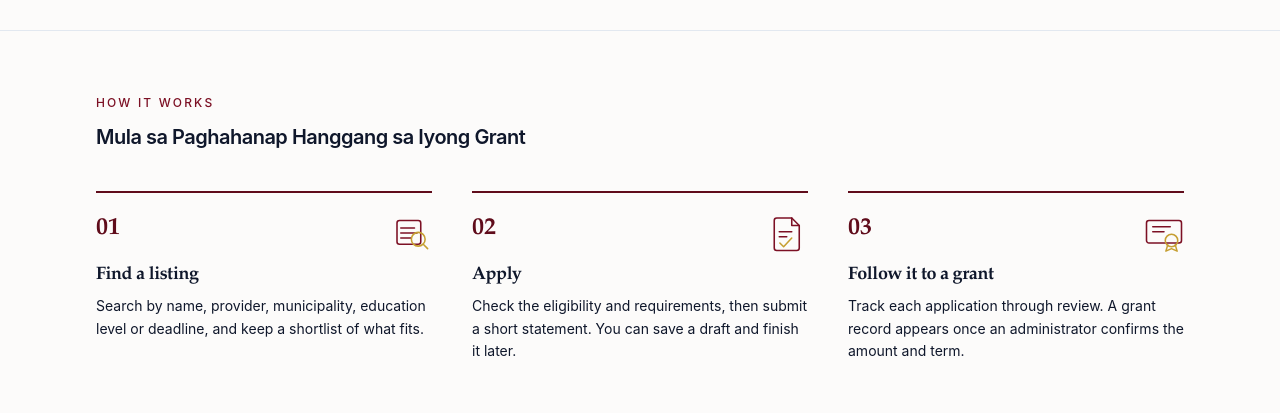
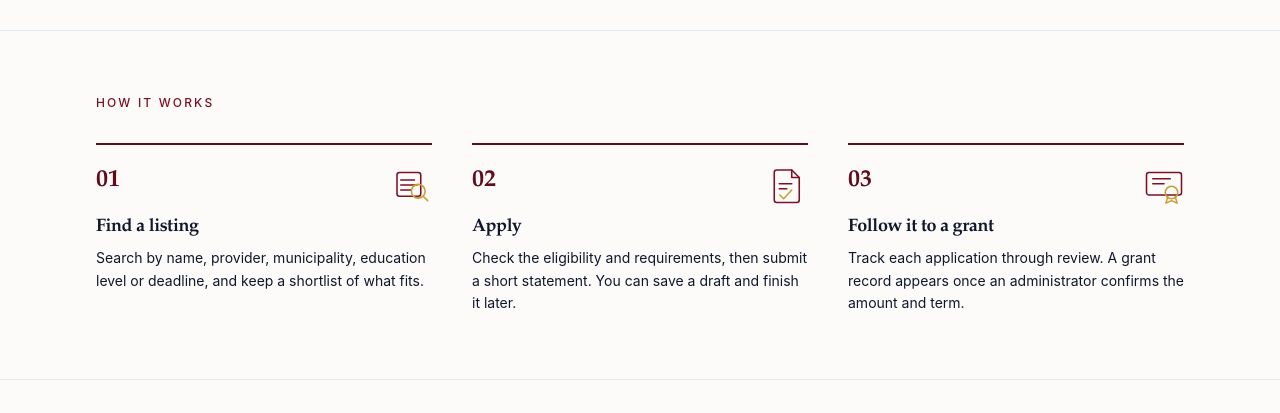
Before and after one commit to reyi06/scholar, a React (Vite) app: page / in a window 1280 px wide. Shown: the part 1140-1553 px from the top of the page. Built offline with nearby package versions, Linux system fonts and the light colour scheme; no server answers.

Commit message:
Drop the heading above the three steps
The block is a diagram, and the eyebrow already names it. A sentence above the
numbers repeated what the three columns say in order.

```diff
--- a/src/pages/public/HomePage.tsx
+++ b/src/pages/public/HomePage.tsx
@@ -191,14 +191,11 @@ export function HomePage() {
           <p className="text-xs font-medium tracking-[0.18em] text-brand-700 uppercase dark:text-brand-300">
             How It Works
           </p>
-          <h2 className="mt-3 text-lg font-semibold tracking-tight text-slate-900 sm:text-xl dark:text-slate-100">
-            Mula sa Paghahanap Hanggang sa Iyong Grant
-          </h2>
 
           {/* Numbered columns with a rule across the top. No rail, no circles:
               the numbers carry the sequence and the rules keep the three on one
               line, which is all the diagram needs to say. */}
-          <ol ref={journeyRef} className="mt-10 grid gap-8 sm:grid-cols-3 sm:gap-10">
+          <ol ref={journeyRef} className="mt-8 grid gap-8 sm:grid-cols-3 sm:gap-10">
             {STEPS.map((step, index) => (
               <li
                 key={step.title}
```
